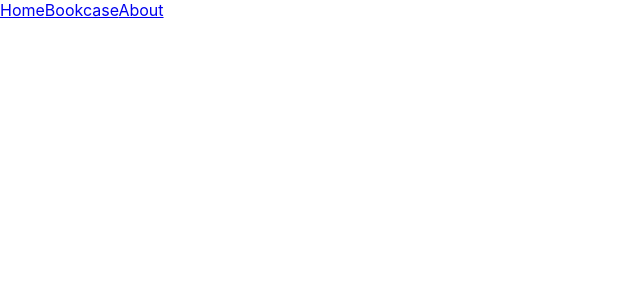
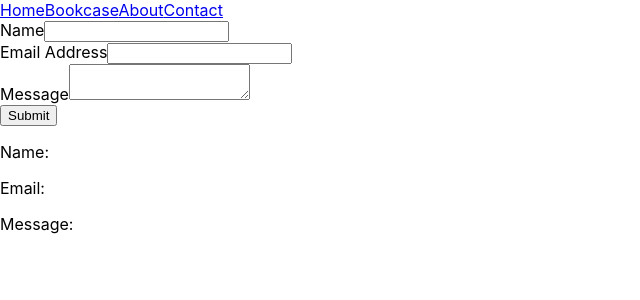
Before and after one commit to shakirah93/bolds_mybookcase, a React (Create React App) app: page /contact in a window 1280 px wide. Before the commit this address had no page. Shown: the top 300 px of the page, without its empty margins (0-640 px from the left). Built offline with nearby package versions, Linux system fonts and the light colour scheme.

Commit message:
added pages and navigation

```diff
--- a/src/App.js
+++ b/src/App.js
@@ -4,6 +4,9 @@ import Booklist from "./components/booklist/Booklist";
 import Header from "./components/header/Header";
 import { BrowserRouter as Router, Routes, Route } from "react-router-dom";
 import About from "./pages/About";
+import Home from "./pages/Home";
+import Bookcase from "./pages/Bookcase";
+import Contact from "./pages/Contact";
 
 function App() {
   const [books, setBooks] = useState(data);
@@ -23,9 +26,10 @@ function App() {
       {/* </React.Fragment> */}
 
       <Routes>
-        <Route exact path="/" element={<Booklist booksList={books} />} />
+        <Route exact path="/" element={<Home bProps={books} />} />
         <Route path="/about" element={<About />} />
-        <Route path="/bookcase" element="My Bookcase Library" />
+        <Route path="/bookcase" element={<Bookcase />} />
+        <Route path="/contact" element={<Contact />} />
       </Routes>
     </Router>
   );
--- /dev/null
+++ b/src/components/contact-form/ContactForm.js
@@ -0,0 +1,60 @@
+import { useState } from "react";
+import "./ContactForm.css";
+
+function ContactForm() {
+  const [name, setName] = useState("");
+  const [email, setEmail] = useState("");
+  const [message, setMessage] = useState("");
+
+  const handleSubmit = (event) => {
+    event.preventDefault();
+    console.log(name, email, message);
+    setEmail("");
+    setName("");
+    setMessage("");
+  };
+
+  return (
+    <>
+      <form onSubmit={(e) => handleSubmit(e)}>
+        <div>
+          <label for="name">Name</label>
+          <input
+            type="text"
+            value={name}
+            id="name"
+            onChange={(e) => setName(e.target.value)}
+            required
+          />
+        </div>
+        <div>
+          <label for="email-address">Email Address</label>
+          <input
+            type="email"
+            value={email}
+            id="email-address"
+            onChange={(e) => setEmail(e.target.value)}
+            required
+          />
+        </div>
+        <div>
+          <label for="message">Message</label>
+          <textarea
+            value={message}
+            id="message"
+            onChange={(e) => setMessage(e.target.value)}
+            required
+          ></textarea>
+        </div>
+        <button type="submit">Submit</button>
+      </form>
+      <div>
+        <p>Name: {name}</p>
+        <p>Email: {email}</p>
+        <p>Message: {message}</p>
+      </div>
+    </>
+  );
+}
+
+export default ContactForm;
--- a/src/components/header/Header.js
+++ b/src/components/header/Header.js
@@ -8,6 +8,7 @@ function Header() {
         <Link to="/">Home</Link>
         <Link to="/bookcase">Bookcase</Link>
         <Link to="/about">About</Link>
+        <Link to="/contact">Contact</Link>
       </nav>
     </header>
   );
--- a/src/pages/Bookcase.js
+++ b/src/pages/Bookcase.js
@@ -0,0 +1,10 @@
+function Bookcase() {
+  return (
+    <div>
+      <h2>My Bookcase Library</h2>
+      ...
+    </div>
+  );
+}
+
+export default Bookcase;
--- /dev/null
+++ b/src/pages/Contact.js
@@ -0,0 +1,11 @@
+import ContactForm from "../components/contact-form/ContactForm";
+
+function Contact() {
+  return (
+    <>
+      <ContactForm />
+    </>
+  );
+}
+
+export default Contact;
--- a/src/pages/Home.js
+++ b/src/pages/Home.js
@@ -0,0 +1,11 @@
+import Booklist from "../components/booklist/Booklist";
+
+function Home(props) {
+  return (
+    <>
+      <Booklist booksList={props.bProps} />
+    </>
+  );
+}
+
+export default Home;
```
Also changed, not shown: src/components/contact-form/ContactForm.css (added).
